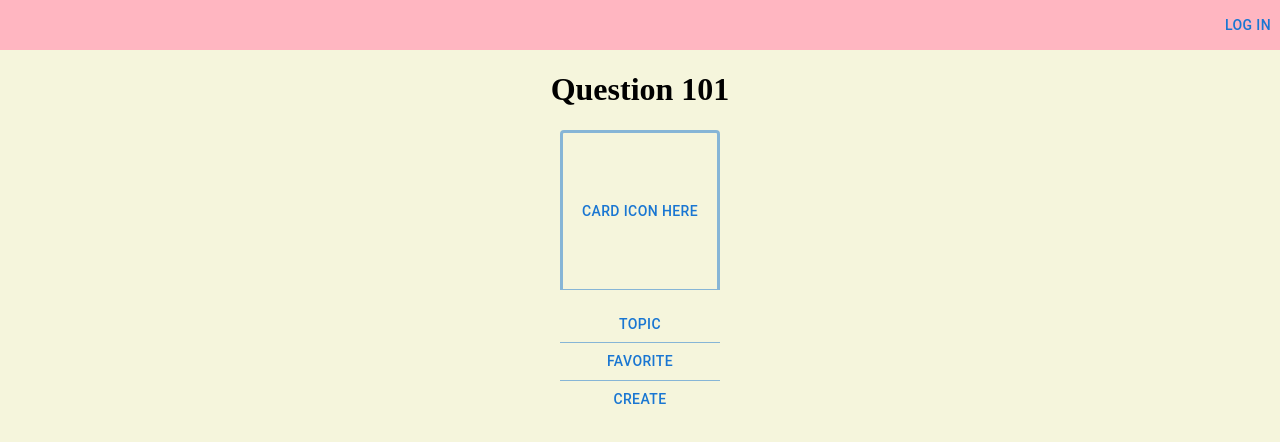
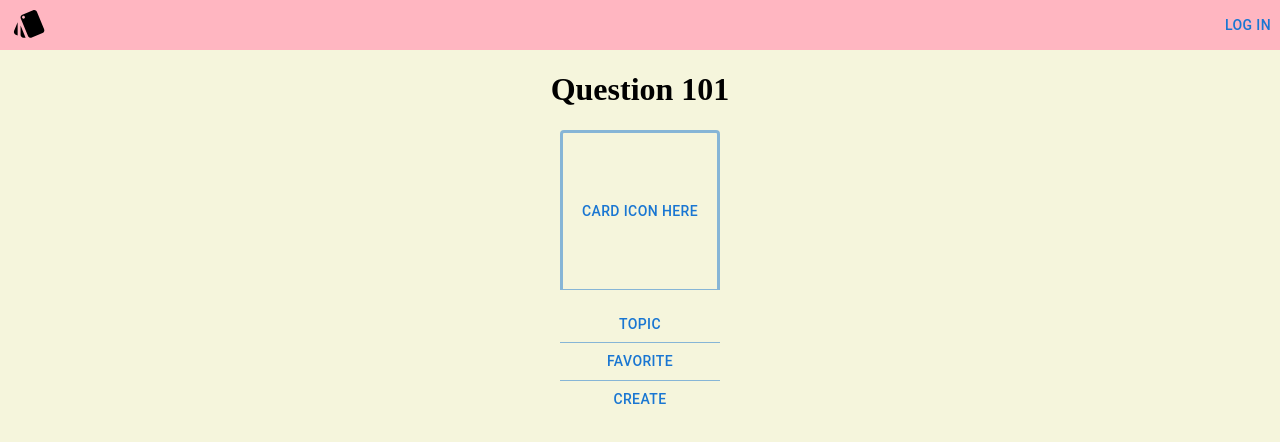
Before and after one commit to vickertan/Question101, a React (Vite) app: page / in a window 1280 px wide. Shown: the top 442 px of the page. Built offline with nearby package versions, Linux system fonts and the light colour scheme; no server answers.

Commit message:
Add home button on AppBar

```diff
--- a/src/AppBar.jsx
+++ b/src/AppBar.jsx
@@ -1,7 +1,9 @@
 import { Box, Button, IconButton, Menu, MenuItem, Avatar } from "@mui/material";
+import StyleRoundedIcon from "@mui/icons-material/StyleRounded";
 import { auth, googleProvider } from "../firebase";
 import { signInWithRedirect } from "firebase/auth";
 import { useState } from "react";
+import { useNavigate } from "react-router-dom";
 
 function UserIcon() {
   const [anchorElUser, setAnchorElUser] = useState(null);
@@ -46,7 +48,9 @@ function UserIcon() {
   );
 }
 
-export default function ButtonAppBar() {
+export default function AppBar() {
+  const navigate = useNavigate();
+
   const signInWithGoogle = async () => {
     try {
       await signInWithRedirect(auth, googleProvider);
@@ -60,9 +64,17 @@ export default function ButtonAppBar() {
       sx={{
         backgroundColor: "lightpink",
         display: "flex",
-        height: "fill-content",
+        height: "50px",
       }}
     >
+      <Box sx={{ ml: 1.5, mt: 0.8, height: "fit-content" }}>
+        <StyleRoundedIcon
+          fontSize="large"
+          onClick={() => {
+            navigate("/");
+          }}
+        ></StyleRoundedIcon>
+      </Box>
       {auth.currentUser ? (
         <UserIcon />
       ) : (
```
